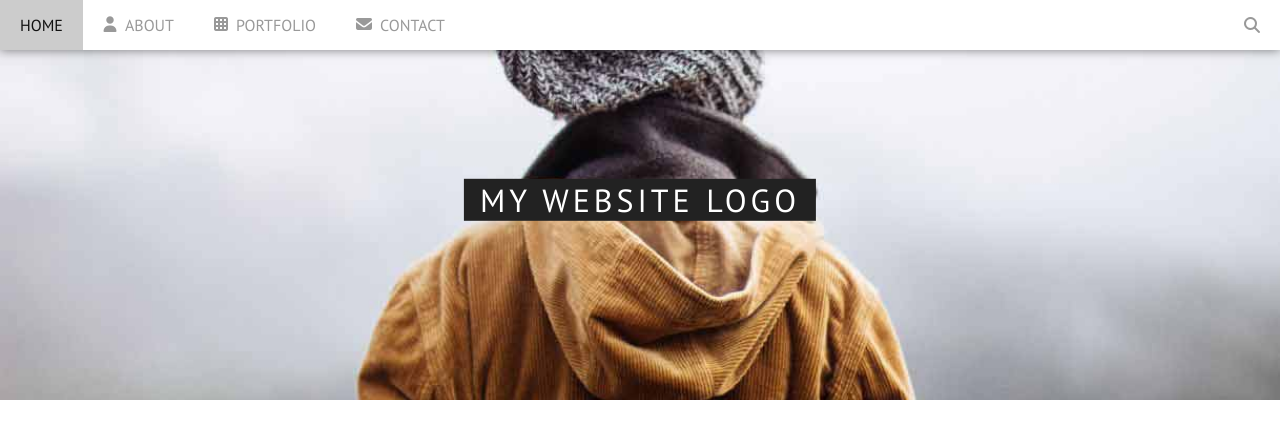
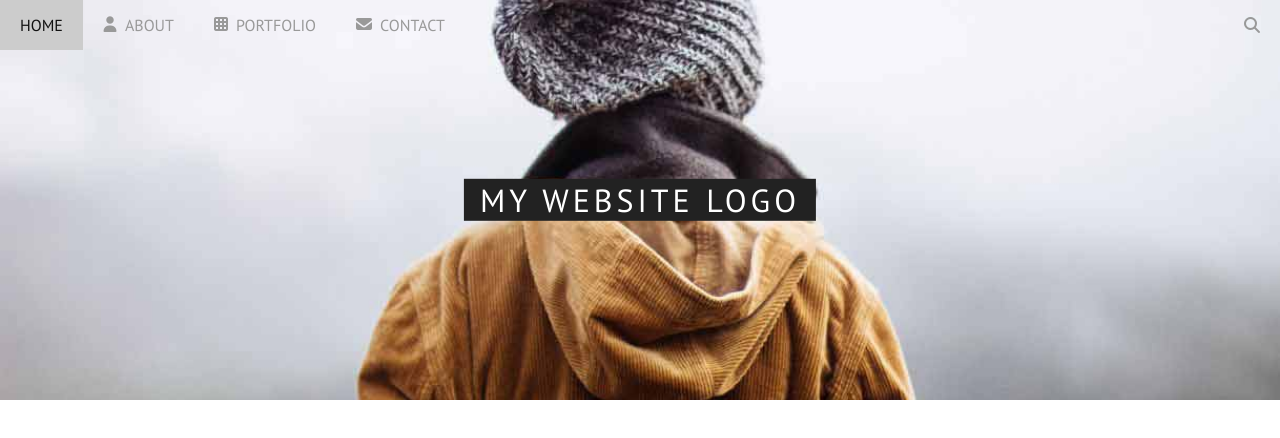
Before and after one commit to booldook/2019-sc-ui-parallax, a plain HTML site: page html/main.html in a window 1280 px wide. Shown: the top 438 px of the page. Drawn offline with Linux system fonts and the light colour scheme.

Commit message:
navs 완료

```diff
--- a/css/main.css
+++ b/css/main.css
@@ -1,12 +1,13 @@
 /***** .navs *****/
-.navs {width: 100%; position: fixed; z-index: 9999;}
+.navs {width: 100%; position: fixed; z-index: 9999; color:#999;}
 .navs > ul {float: left;}
-.navs > ul > li.nav {float: left; color:#999; padding: 1rem 1.25rem; cursor: pointer;}
+.navs > ul > li.nav {float: left; padding: 1rem 1.25rem; cursor: pointer;}
 .navs > ul > li.nav:hover {background-color: #ccc; color:#111;}
 .navs > ul > li.nav > i {margin-right: 0.5rem;}
 .navs > div.search {float: right; padding: 1rem 1.25rem; color:#999;}
 .navs > div.search:hover {background-color: #f10; color: #fff; cursor: pointer;}
-.navs-shadow {background-color: #fff; box-shadow: 0 0 10px rgba(0,0,0,0.5);}
+.navs-shadow {background-color: #fff; box-shadow: 0 0 10px rgba(0,0,0,0.5);
+	color:#111 !important;}
 
 /***** .mains *****/
 /*
--- a/js/main.js
+++ b/js/main.js
@@ -1,5 +1,4 @@
 //$(this).css({"background-color":"#fff", "box-shadow":"0 0 10px rgba(0,0,0,0.5)"});
-
 $(window).scroll(function(){
 	var scTop = $(window, document, "html", "body").scrollTop();
 	if(scTop > 150) {
@@ -11,6 +10,6 @@ $(window).scroll(function(){
 		}
 	}
 	else {
-		console.log("위");
+		$(".navs").removeClass("navs-shadow");
 	}
 });
```
